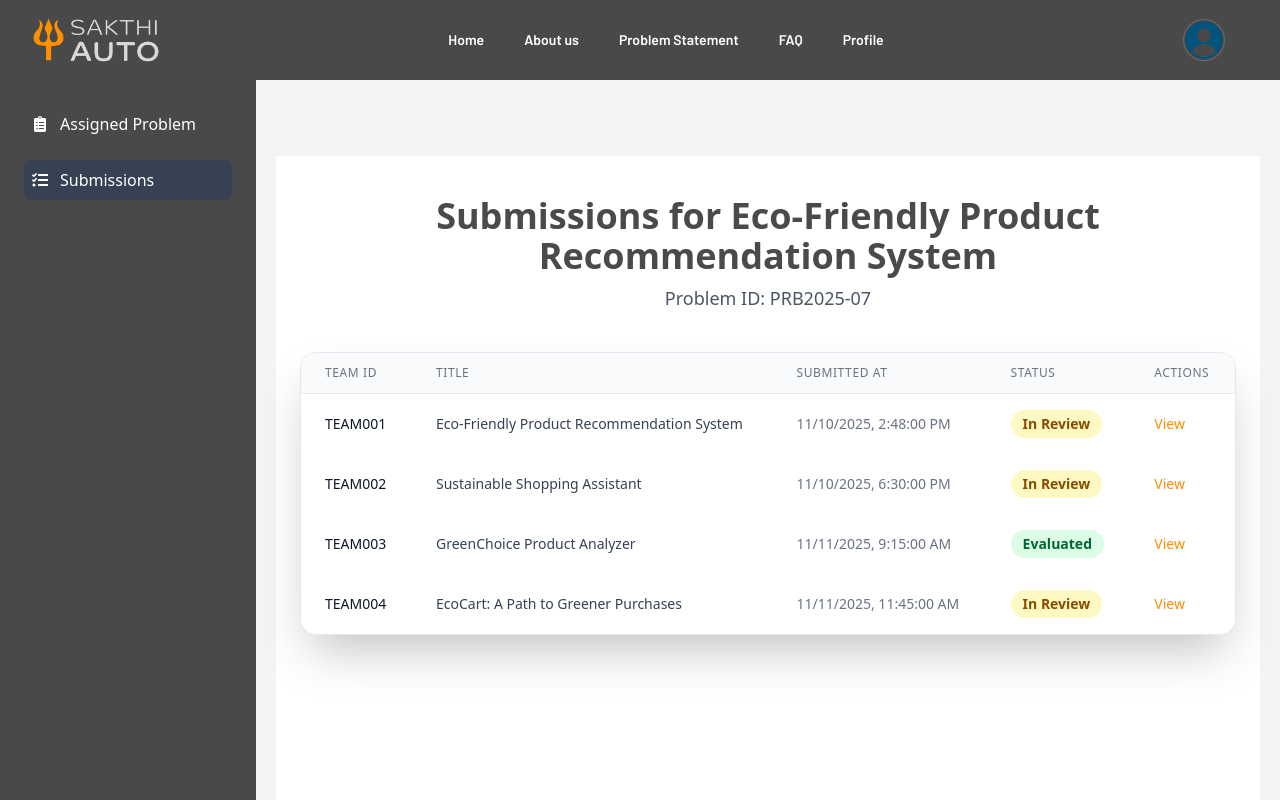
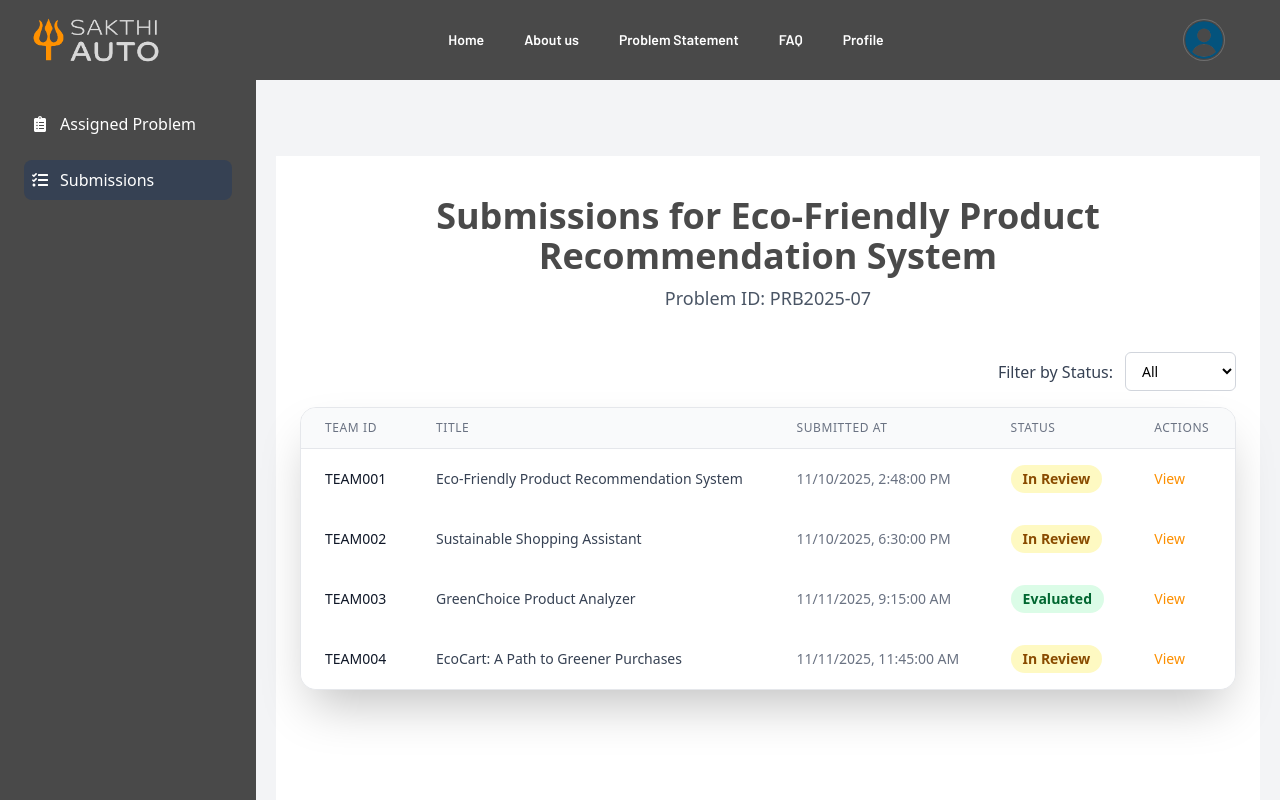
Before and after one commit to damodara2006/Project_SFS, a React (Vite) app in the folder frontend/: page /evaluator/submissions in a window 1280 px wide. Shown: the top 800 px of the page. Built offline with nearby package versions, Linux system fonts and the light colour scheme.

Commit message:
feat : added filter option

```diff
--- a/frontend/src/pages/evaluator/SubmissionList.jsx
+++ b/frontend/src/pages/evaluator/SubmissionList.jsx
@@ -1,8 +1,6 @@
-
 import React, { useState } from "react";
 import { motion } from "framer-motion";
 import { Link } from "react-router-dom";
-import { FaFilePdf, FaLink } from "react-icons/fa";
 
 const submissionsData = [
   {
@@ -105,6 +103,7 @@ const StatusPill = ({ status, onClick }) => {
 
 const SubmissionList = () => {
   const [submissions, setSubmissions] = useState(submissionsData);
+  const [filterStatus, setFilterStatus] = useState("All");
 
   const handleStatusChange = (teamId, newStatus) => {
     setSubmissions((prevSubmissions) =>
@@ -114,8 +113,15 @@ const SubmissionList = () => {
     );
   };
 
+  // Filter logic
+  const filteredSubmissions =
+    filterStatus === "All"
+      ? submissions
+      : submissions.filter((sub) => sub.status === filterStatus);
+
   return (
     <div className="min-h-screen bg-[#ffffff] py-10 px-6 mt-14">
+      {/* Header Section */}
       <motion.div
         initial={{ opacity: 0, y: -20 }}
         animate={{ opacity: 1, y: 0 }}
@@ -128,6 +134,23 @@ const SubmissionList = () => {
         <p className="text-lg text-gray-600 mt-2">Problem ID: PRB2025-07</p>
       </motion.div>
 
+      {/* Filter Dropdown */}
+      <div className="flex justify-end mb-4 max-w-6xl mx-auto">
+        <div className="flex items-center space-x-3">
+          <label className="text-gray-700 font-medium">Filter by Status:</label>
+          <select
+            value={filterStatus}
+            onChange={(e) => setFilterStatus(e.target.value)}
+            className="border border-gray-300 rounded-md px-3 py-2 text-sm focus:ring-[#fc8f00] focus:border-[#fc8f00] cursor-pointer"
+          >
+            <option value="All">All</option>
+            <option value="In Review">In Review</option>
+            <option value="Evaluated">Evaluated</option>
+          </select>
+        </div>
+      </div>
+
+      {/* Submissions Table */}
       <motion.div
         initial={{ opacity: 0 }}
         animate={{ opacity: 1 }}
@@ -156,8 +179,12 @@ const SubmissionList = () => {
               </tr>
             </thead>
             <tbody className="bg-white divide-y divide-gray-200">
-              {submissions.map((submission, index) => (
-                <Link to={`/evaluator/submission/${submission.teamId}`} key={submission.teamId} className="contents">
+              {filteredSubmissions.map((submission, index) => (
+                <Link
+                  to={`/evaluator/submission/${submission.teamId}`}
+                  key={submission.teamId}
+                  className="contents"
+                >
                   <motion.tr
                     initial={{ opacity: 0, y: 20 }}
                     animate={{ opacity: 1, y: 0 }}
@@ -182,16 +209,24 @@ const SubmissionList = () => {
                       />
                     </td>
                     <td className="px-6 py-4 whitespace-nowrap text-sm font-medium">
-                      <button
-                        className="text-[#fc8f00] hover:text-[#e68100] transition-colors duration-300"
-                      >
+                      <button className="text-[#fc8f00] hover:text-[#e68100] transition-colors duration-300">
                         View
                       </button>
                     </td>
                   </motion.tr>
                 </Link>
-              ))
-              }
+              ))}
+
+              {filteredSubmissions.length === 0 && (
+                <tr>
+                  <td
+                    colSpan="5"
+                    className="text-center text-gray-500 py-6 text-sm"
+                  >
+                    No submissions found for this filter.
+                  </td>
+                </tr>
+              )}
             </tbody>
           </table>
         </div>
```
